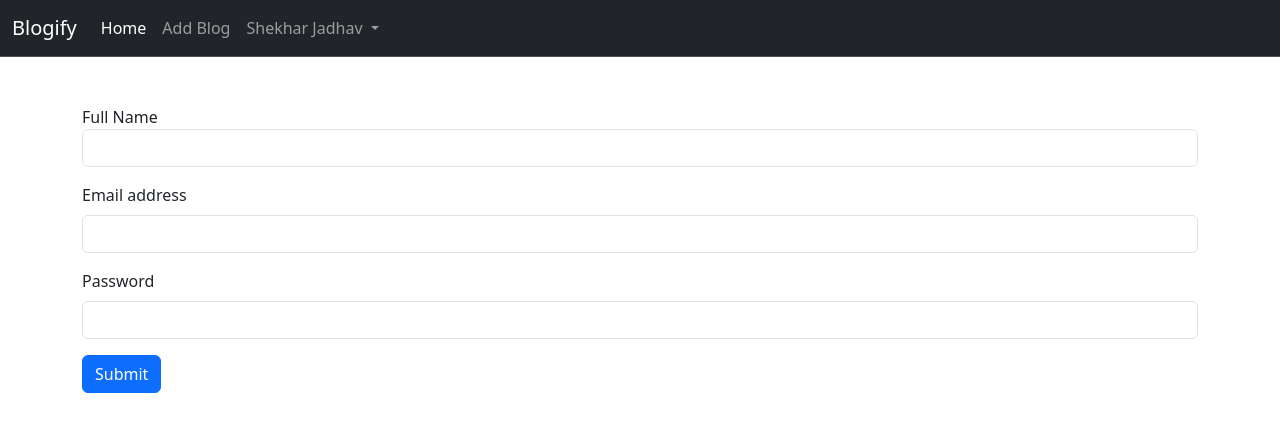
After one commit to shekharr73/blogging-app, a Node server app: page /user/signup in a window 1280 px wide. The commit adds this page. Shown: the top 432 px of the page. Run offline with Node 20, Linux system fonts and the light colour scheme; some libraries are stand-ins or nearby versions.

Commit message:
initial commit

```diff
--- a/index.js
+++ b/index.js
@@ -1,14 +1,25 @@
-const path = require("path")
+const path = require("path");
 const express = require("express");
+const mongoose = require("mongoose");
+
+const userRoute = require("./routes/user");
+
 const app = express();
 const PORT = 8000;
+
+mongoose
+  .connect("mongodb://localhost:27017/blogify")
+  .then((e) => console.log("MongoDB Connected"));
 
 app.set("view engine", "ejs");
 app.set("views", path.resolve("./views"));
 
-app.get('/', (req, res) => {
-    res.render('home')
-})
+app.use(express.urlencoded({ extended: false }));
 
+app.get("/", (req, res) => {
+  res.render("home");
+});
+
+app.use("/user", userRoute);
 
 app.listen(PORT, () => console.log(`Server Started at PORT:${PORT}`));
--- a/model/user.js
+++ b/model/user.js
@@ -1,5 +1,5 @@
 const { Schema, model } = require("mongoose");
-const { createHmac,randomBytes, hash } = require('crypto');
+const { createHmac,randomBytes, hash } = require('node:crypto');
 const { constants } = require("fs/promises");
 
 
@@ -10,12 +10,12 @@ const userSchema = new Schema(
       required: true
     },
     email: {
+      type:String,
       required: true,
       unique: true
     },
     salt: {
       type: String,
-      requred: true
     },
     password: {
       type: String,
--- a/routes/user.js
+++ b/routes/user.js
@@ -1,5 +1,5 @@
 const { Router } = require("express");
-const User = require("../model/user")
+const User = require("../model/user");
 
 const router = Router();
 
@@ -7,15 +7,18 @@ router.get("/signin", (req, res) => {
   return res.render("signin");
 });
 
-router.get("/signup", (res, req) => {
+router.get("/signup", (req, res) => {
   return res.render("signup");
 });
 
-router.post('/signup'), async(req, res) => {
-    const { fullname, email, password} = req.body;
-    await User.create({
-        fullname,
-        email,
-        password
-    })
-}
+router.post("/signup", async(req, res) => {
+  const { fullName, email, password } = req.body;
+  await User.create({
+    fullName,
+    email,
+    password
+  });
+  return res.redirect("/");
+});
+
+module.exports = router;
--- a/views/home.ejs
+++ b/views/home.ejs
@@ -4,7 +4,7 @@
     <%- include('./partials/head') %>
     <meta charset="UTF-8">
     <meta name="viewport" content="width=device-width, initial-scale=1.0">
-    <title>Home PAge</title>
+    <title>Home Page</title>
 </head>
 <body>
     <%- include('./partials/script') %>
--- /dev/null
+++ b/views/signup.ejs
@@ -0,0 +1,33 @@
+<!DOCTYPE html>
+<html lang="en">
+<head>
+    <%- include('./partials/head') %>
+    <meta charset="UTF-8">
+    <meta name="viewport" content="width=device-width, initial-scale=1.0">
+    <title>Sign-Up</title>
+</head>
+<body>
+    <%- include('./partials/nav') %>
+
+    <div class="container mt-5" action="/user/signup" method="post">
+        <form>
+            <div class="mb-3">
+                <label for="exampleInputEmail1" class="fullName">Full Name</label>
+                <input type="text" class="form-control" id="fullName" name="fullName" aria-describedby="emailHelp">
+            </div>
+            <div class="mb-3">
+                <label for="exampleInputEmail1" class="form-label">Email address</label>
+                <input type="email" class="form-control" id="exampleInputEmail1" name="email" aria-describedby="emailHelp">
+
+            </div>
+            <div class="mb-3">
+                <label for="exampleInputPassword1" class="form-label">Password</label>
+                <input type="password" class="form-control" name="password" id="exampleInputPassword1">
+            </div>
+            <button type="submit" class="btn btn-primary">Submit</button>
+        </form>
+    </div>
+    <%- include('./partials/script') %>
+
+</body>
+</html>
```
